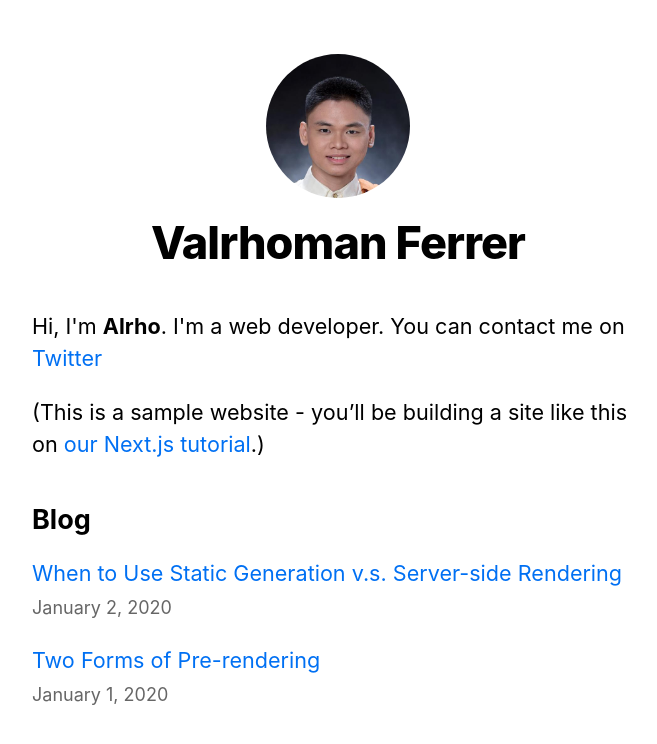
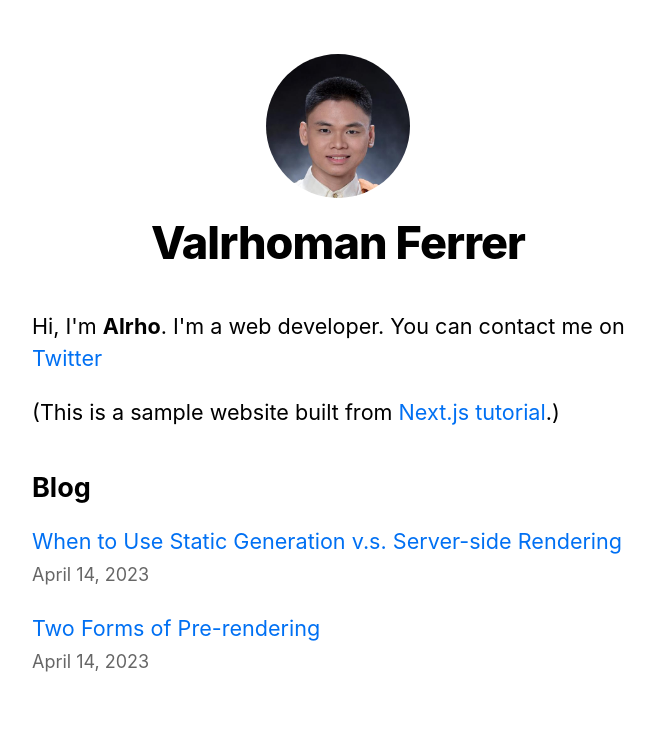
Before and after one commit to Valrhoman/nextjs-blog, a Next.js app: page / in a window 1280 px wide. Shown: the top 744 px of the page, without its empty margins (302-959 px from the left). Built offline with nearby package versions, Linux system fonts and the light colour scheme.

Commit message:
Added disclaimer in blog, edit disclaimer in index

```diff
--- a/components/layout.js
+++ b/components/layout.js
@@ -30,7 +30,7 @@ export default function Layout({ children, home }) {
           <>
             <Image
               priority
-              src="/images/profile2.jpg"
+              src="/images/profile3.jpg"
               className={utilStyles.borderCircle}
               height={144}
               width={144}
--- a/pages/index.js
+++ b/pages/index.js
@@ -30,8 +30,8 @@ export default function Home({ allPostsData }) {
           </a>
         </p>
         <p>
-          (This is a sample website - you’ll be building a site like this on{" "}
-          <a href="https://nextjs.org/learn">our Next.js tutorial</a>.)
+          (This is a sample website built from{" "}
+          <a href="https://nextjs.org/learn"> Next.js tutorial</a>.)
         </p>
       </section>
       <section className={`${utilStyles.headingMd} ${utilStyles.padding1px}`}>
--- a/posts/pre-rendering.md
+++ b/posts/pre-rendering.md
@@ -1,6 +1,6 @@
 ---
 title: "Two Forms of Pre-rendering"
-date: "2020-01-01"
+date: "2023-04-14"
 ---
 
 Next.js has two forms of pre-rendering: **Static Generation** and **Server-side Rendering**. The difference is in **when** it generates the HTML for a page.
@@ -9,3 +9,5 @@ Next.js has two forms of pre-rendering: **Static Generation** and **Server-side
 - **Server-side Rendering** is the pre-rendering method that generates the HTML on **each request**.
 
 Importantly, Next.js lets you **choose** which pre-rendering form to use for each page. You can create a "hybrid" Next.js app by using Static Generation for most pages and using Server-side Rendering for others.
+
+_This sample blog text is from the Next.js tutorial._
--- a/posts/ssg-ssr.md
+++ b/posts/ssg-ssr.md
@@ -1,6 +1,6 @@
 ---
 title: "When to Use Static Generation v.s. Server-side Rendering"
-date: "2020-01-02"
+date: "2023-04-14"
 ---
 
 We recommend using **Static Generation** (with and without data) whenever possible because your page can be built once and served by CDN, which makes it much faster than having a server render the page on every request.
@@ -17,3 +17,5 @@ You should ask yourself: "Can I pre-render this page **ahead** of a user's reque
 On the other hand, Static Generation is **not** a good idea if you cannot pre-render a page ahead of a user's request. Maybe your page shows frequently updated data, and the page content changes on every request.
 
 In that case, you can use **Server-Side Rendering**. It will be slower, but the pre-rendered page will always be up-to-date. Or you can skip pre-rendering and use client-side JavaScript to populate data.
+
+_This sample blog text is from the Next.js tutorial._
```
Also changed, not shown: public/images/profile2.jpg (deleted), public/images/profile3.jpg (renamed from public/images/profile.jpg).
